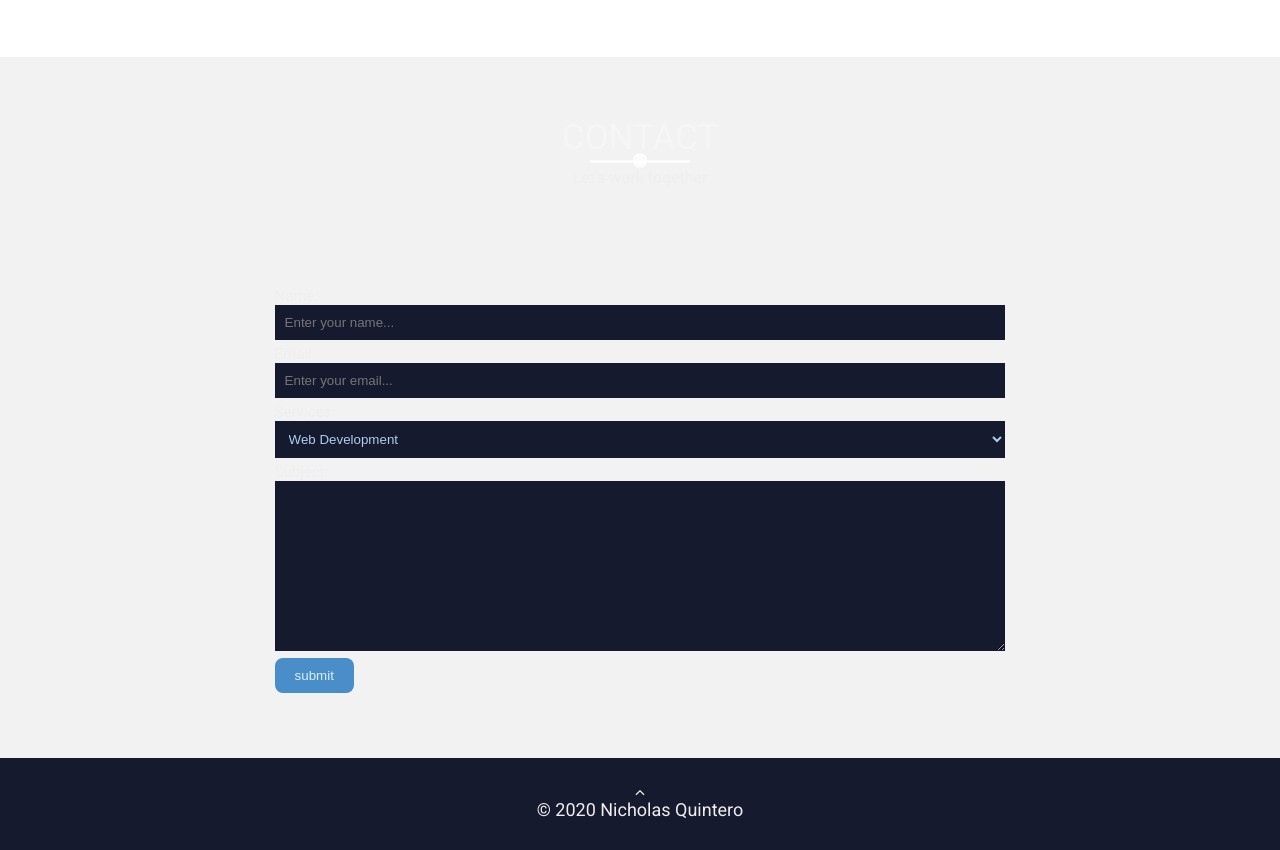
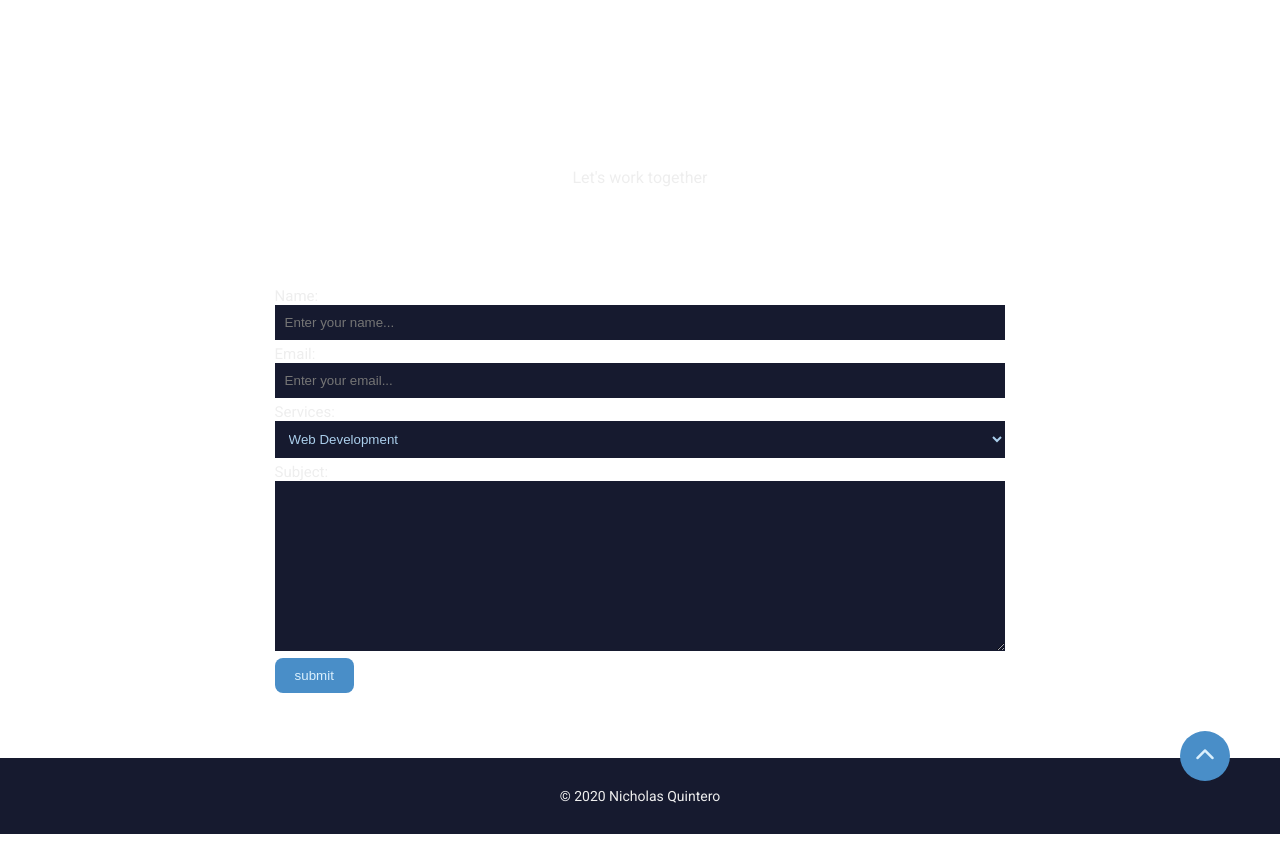
Before and after one commit to NicoC35/CSS-Scroller, a plain HTML site: page index.html in a window 1280 px wide. Shown: the part 4847-5697 px from the top of the page. Drawn offline with nearby package versions, Linux system fonts and the light colour scheme; a web font is replaced by a local one.

Commit message:
created up chevron for bottom of page

```diff
--- a/index.html
+++ b/index.html
@@ -211,7 +211,7 @@
 				<select name="services" id="service">
 					<option value="">Web Development</option>
 					<option value="">Network Switching and Routing</option>
-					<option value="">Cabling and Low Voltage</option>
+					<option value="">Low Voltage & Cabling</option>
 				</select>
 				<label for="subject">Subject:</label>
 				<textarea name="subject" id="subject" cols="10" rows="10"></textarea>
@@ -222,8 +222,8 @@
 	<footer class="copyright">
 		<div class="up" id="up">
 			<i class="fas fa-chevron-up"></i>
-			<p>&copy; 2020 Nicholas Quintero</p>
 		</div>
+		<p>&copy; 2020 Nicholas Quintero</p>
 	</footer>
 	<script src="https://kit.fontawesome.com/13f014fa50.js" crossorigin="anonymous"></script>
 	<script src="https://ajax.googleapis.com/ajax/libs/jquery/3.4.1/jquery.min.js"></script>
--- a/main.css
+++ b/main.css
@@ -433,10 +433,6 @@ li{
 
 
 /* Start contact */
-.contact{
-    background-color: rgba(0,0,0,0.05);
-}
-
 form{
     width: 70%;
     margin: 0 auto;
@@ -483,4 +479,25 @@ input[type="submit"]:hover{
     padding: 3rem 0;
     position: relative;
 }
+
+.up{
+    position: absolute;
+    width: 5rem;
+    height: 5rem;
+    background-color: #498EC8;
+    top: -2.7rem;
+    right: 5rem;
+    border-radius: 100%;
+    display: flex;
+}
+
+.up i{
+    color: #DBF0FD;
+    font-size: 2rem;
+    margin: auto;
+}
+
+.copyright p{
+    font-size: 1.4rem;
+}
 /*End footer*/
```
